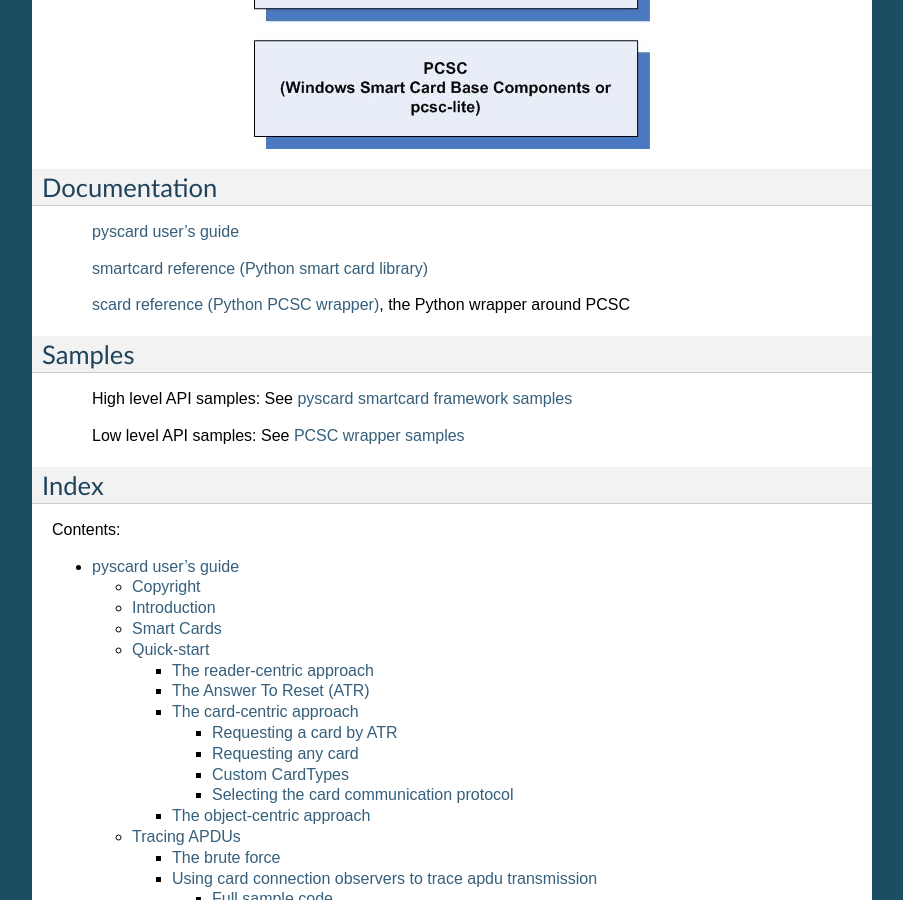
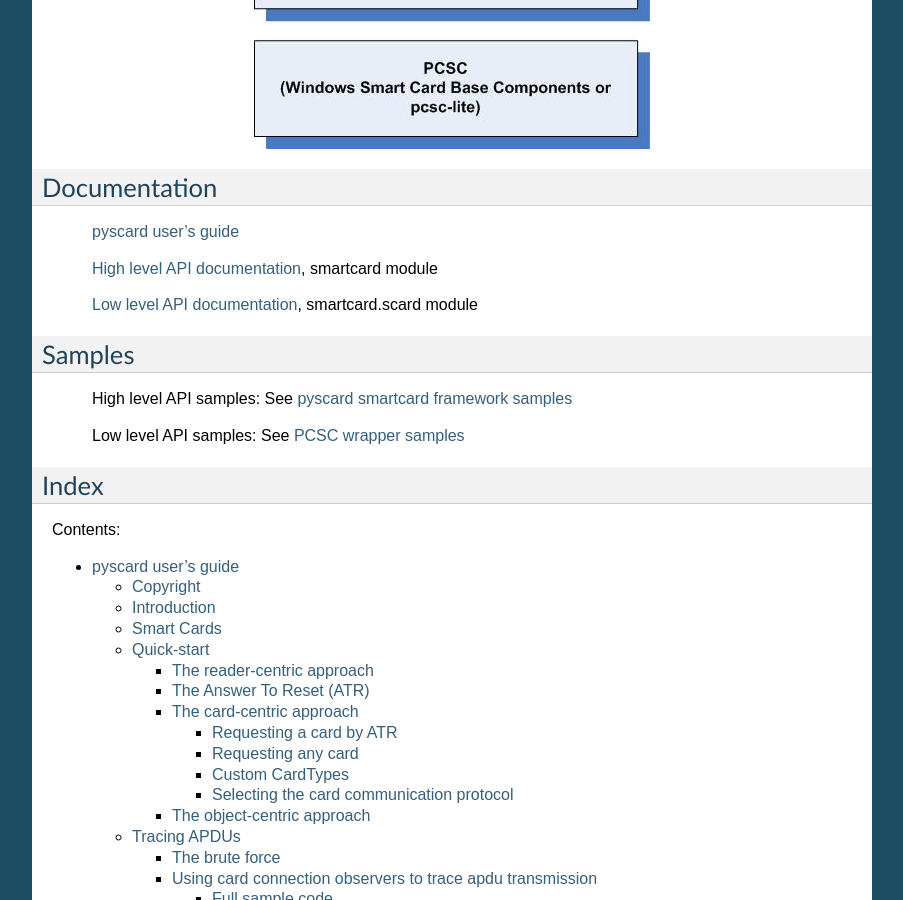
Before and after one commit to LudovicRousseau/pyscard, a Sphinx documentation site: the page built from smartcard/doc/index.rst, in a window 1280 px wide and 900 px high, scrolled down 995 px. Shown: the whole window, without its empty margins (198-1101 px from the left). Built offline with Sphinx 7.4.7, drawn with Linux system fonts in a browser that asks for light colours.

Commit message:
Documentation: use pydoctor generated documentation

```diff
--- a/smartcard/doc/index.rst
+++ b/smartcard/doc/index.rst
@@ -32,11 +32,11 @@ Architecture
 Pyscard consists of:
 
 * `smartcard.scard
-  <https://pyscard.sourceforge.io/epydoc/smartcard.scard.scard-module.html>`_,
+  <apidocs/smartcard.scard.scard.html>`_,
   an extension module wrapping the WinSCard API (smart card base
   components) also known as PC/SC, and
 
-* `smartcard <https://pyscard.sourceforge.io/epydoc/index.html>`_, a
+* `smartcard <apidocs/index.html>`_, a
   higher level Python framework built on top of the raw PC/SC API.
 
 .. image:: ../doc/images/pyscard.jpg
@@ -47,12 +47,11 @@ Documentation
 
     :ref:`pyscard_user_guide`
 
-    `smartcard reference (Python smart card library)
-    <https://pyscard.sourceforge.io/epydoc/index.html>`_
+    `High level API documentation <apidocs/index.html>`_, smartcard
+    module
 
-    `scard reference (Python PCSC wrapper)
-    <https://pyscard.sourceforge.io/epydoc/smartcard.scard.scard-module.html>`_,
-    the Python wrapper around PCSC
+    `Low level API documentation <apidocs/smartcard.scard.scard.html>`_,
+    smartcard.scard module
 
 Samples
 *******
```
